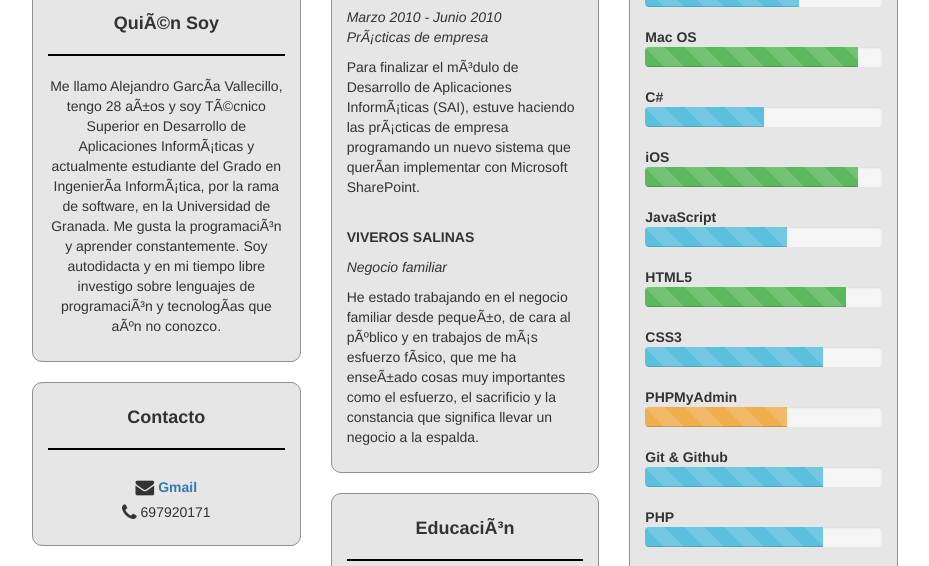
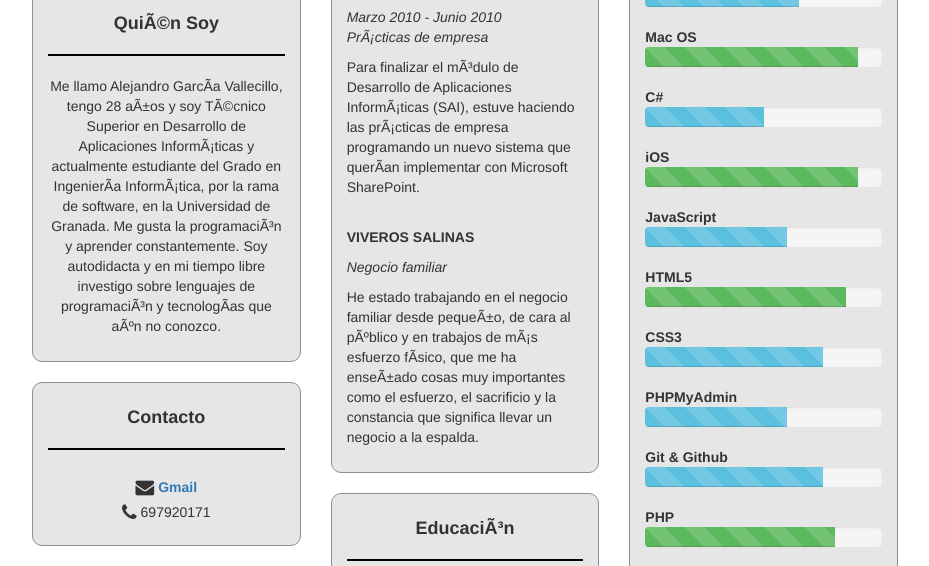
Before and after one commit to OwboxAl3x/OwboxAl3x.github.io, a plain HTML site: page index.html in a window 1280 px wide. Shown: the part 486-1052 px from the top of the page, without its empty margins (175-1104 px from the left). Drawn offline with nearby package versions, Linux system fonts and the light colour scheme.

Commit message:
Corrección de errores

```diff
--- a/index.html
+++ b/index.html
@@ -260,7 +260,7 @@
 
                             <strong>PHPMyAdmin</strong>
                             <div class="progress progress-striped">
-                              <div class="progress-bar progress-bar-warning" role="progressbar" aria-valuenow="60" aria-valuemin="0" aria-valuemax="100" style="width: 60%"></div>
+                              <div class="progress-bar progress-bar-info" role="progressbar" aria-valuenow="60" aria-valuemin="0" aria-valuemax="100" style="width: 60%"></div>
                             </div>
 
                             <strong>Git & Github</strong>
@@ -270,7 +270,7 @@
 
                             <strong>PHP</strong>
                             <div class="progress progress-striped">
-                              <div class="progress-bar progress-bar-info" role="progressbar" aria-valuenow="75" aria-valuemin="0" aria-valuemax="100" style="width: 75%"></div>
+                              <div class="progress-bar progress-bar-success" role="progressbar" aria-valuenow="80" aria-valuemin="0" aria-valuemax="100" style="width: 80%"></div>
                             </div>
 
                             <strong>MySQL</strong>
```
